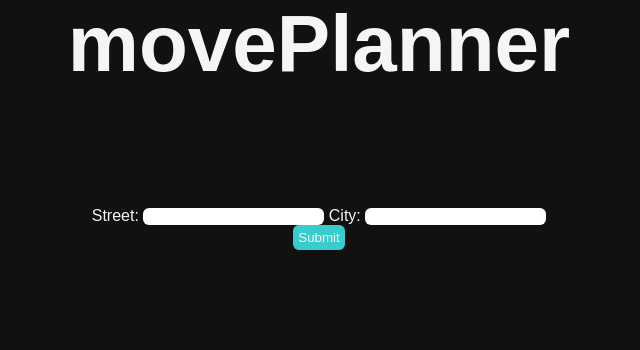
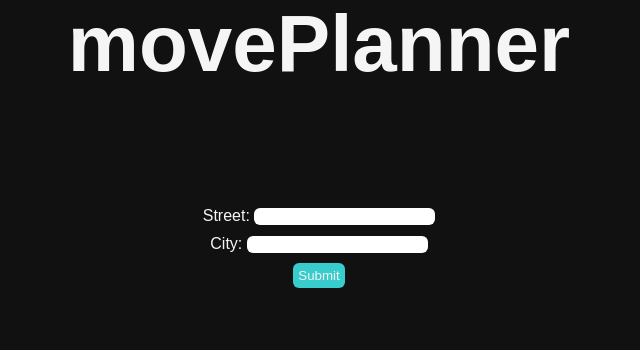
Before and after one commit to JordanWCotton/movePlanner, a PHP site: page /index.html in a window 1280 px wide. Shown: the part 190-540 px from the top of the page, without its empty margins (321-961 px from the left). Run offline with PHP 8.4, Linux system fonts and the light colour scheme; some libraries are stand-ins or nearby versions; some web fonts are replaced.

Commit message:
Update layout of form inputs

```diff
--- a/css/style.css
+++ b/css/style.css
@@ -32,7 +32,7 @@ a:link, a:visited, a:hover, a:active {
 }
 
 #loading-text {
-    padding-top: 15%;
+    margin-top: 15%;
     text-align: center;
     display: none;
 }
@@ -106,6 +106,15 @@ input {
     border: none;
 }
 
+#street-input {
+    display: block;
+    margin-bottom: 2%;
+}
+
+#city-input {
+    margin-bottom: 2%;
+}
+
 @media only screen and (max-width: 750px) {
 
 #app-name {
--- a/index.html
+++ b/index.html
@@ -13,12 +13,16 @@
     <header id="city-selection">
         <h1 id="app-name">movePlanner</h1>
         <form id="form-container">
+            <div id="street-input">
             <label for="street">Street: </label><input type="text" id="street" value="">
+            </div>
+            <div id="city-input">
             <label for="city">City: </label><input type="text" id="city" value="">
+            </div>
             <button id="submit-btn" type="button">Submit</button>
         </form>
     </header>
-    <section id="loading-text" >
+    <section id="loading-text">
         <h2>Please wait, your information is being loaded...</h2>
     </section>
     <section id="main-content" class="hide-it">
--- a/scripts/script.js
+++ b/scripts/script.js
@@ -2,9 +2,9 @@
     $('#wikipedia-links').text("");
     $('#nytimes-articles').text("");
 
-    const wikiApiUserAgent = '';
-    const streetviewApiKey = '';
-    const nytApiKey = '';
+    const wikiApiUserAgent = 'movePlanner app owner=Jordancotton55@gmail.com';
+    const streetviewApiKey = 'AIzaSyDvQ5FPpmtyOyIqNnGja06oSyM_IArKJRM';
+    const nytApiKey = '0676b86673ca4398aecffa11ba10f626';
 
     /* Google Maps Streeview API section */
     /* -------------------------------- */
```
